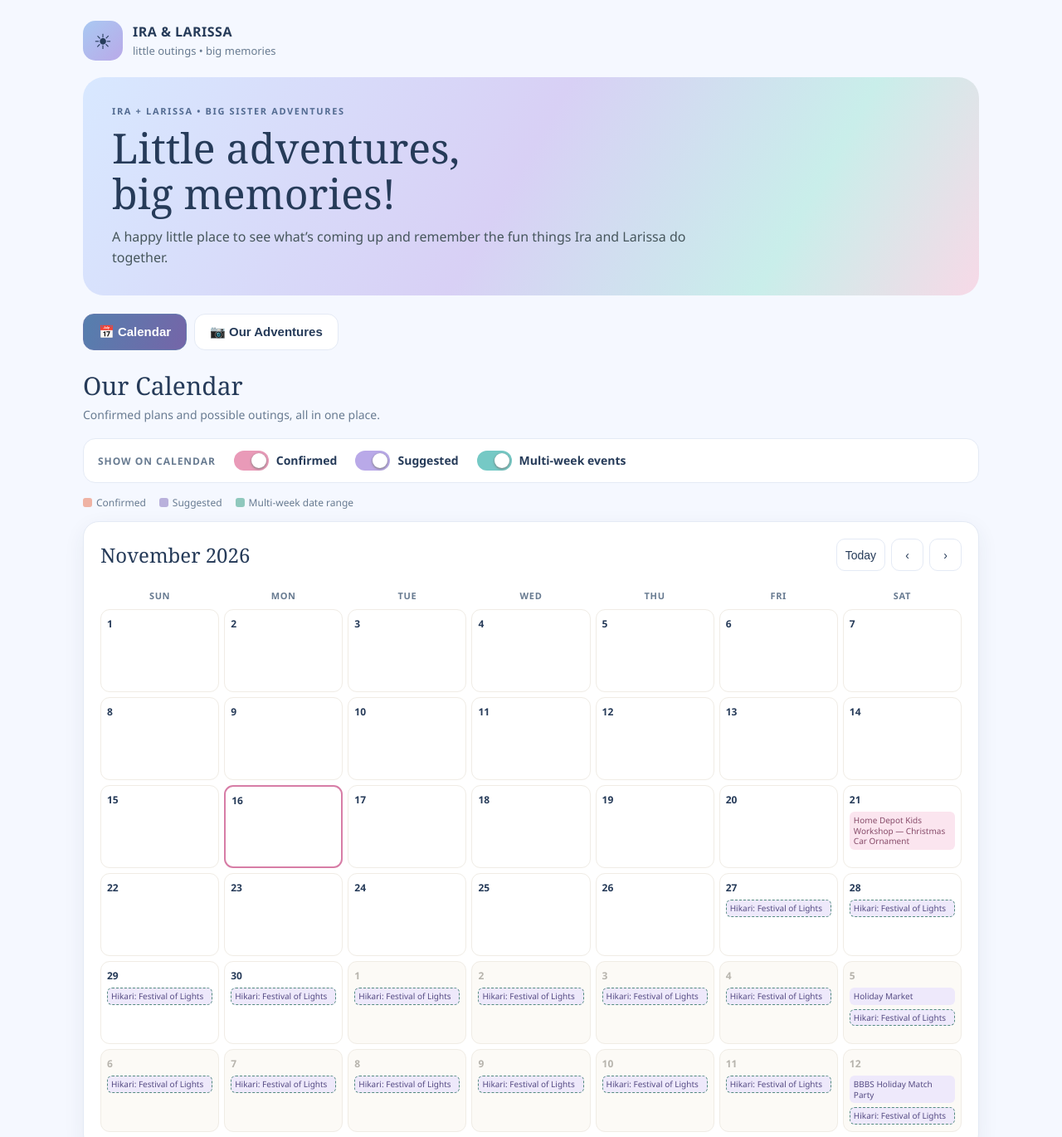
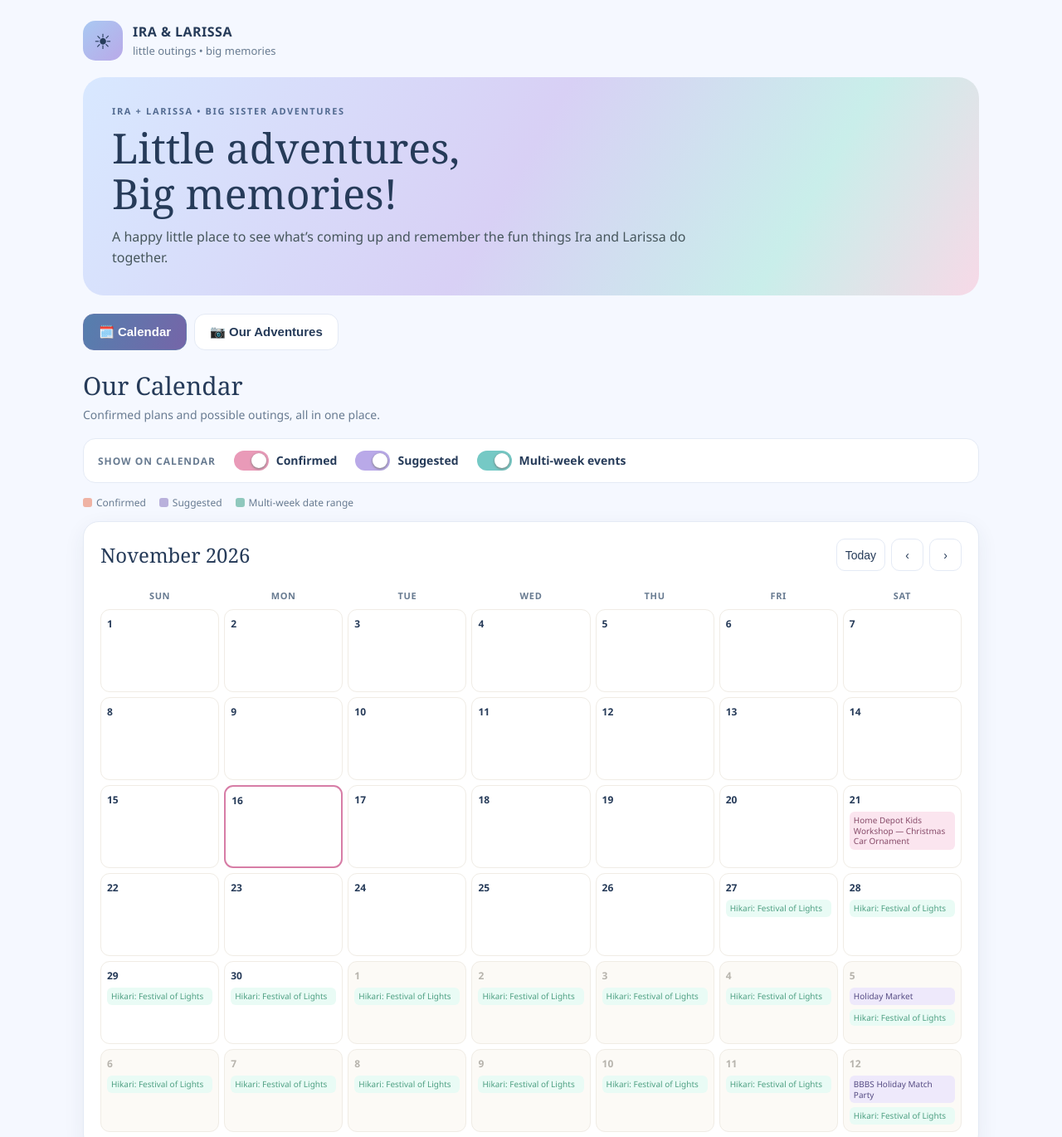
Before and after one commit to lndomingo/bbbs-calendar, a plain HTML site: page index.html in a window 1280 px wide. Shown: the top 1370 px of the page at 83% size. Drawn offline with Linux system fonts and the light colour scheme.

Commit message:
Fix formatting and update text in index.html

```diff
--- a/index.html
+++ b/index.html
@@ -40,10 +40,11 @@ h2{font:500 30px Georgia,serif;margin:0}h3{font:500 21px Georgia,serif;margin:0
 .day{min-height:100px;border:1px solid #f0ece5;border-radius:11px;padding:7px;background:#fff;min-width:0}
 .day.outside{background:#fcfaf6;color:#b7b4ad}.day.today{border:2px solid #d77da6}
 .day-num{font-size:12px;font-weight:800}.event{display:block;margin-top:5px;padding:4px 5px;border-radius:6px;font-size:10px;line-height:1.25;overflow-wrap:anywhere}
-.event.coral{background:#fbe5ef;color:#874b69}.event.lavender{background:#eee9fb;color:#554b83}.event.range{outline:1px dashed #548b80;outline-offset:-1px}
+.event.coral{background:#fbe5ef;color:#874b69}.event.lavender{background:#eee9fb;color:#554b83}.event.range{background:#e9fbf5;color:#4fa083}
 .below{display:grid;grid-template-columns:1fr 1fr;gap:16px;margin-top:17px}
 .info-card{padding:19px;box-shadow:none}.event-row{display:flex;gap:12px;border-top:1px solid var(--line);padding:12px 0}
-.datebox{min-width:68px;text-align:center;background:#e6f0ff;border-radius:9px;padding:7px 5px;font-size:11px;line-height:1.25;font-weight:800;color:#365b86}.datebox.range-datebox{min-width:76px;font-size:10px}
+.datebox {min-width: 76px;min-height: 55px;text-align: center;background: #e6f0ff;border-radius: 9px;padding: 7px 5px;font-size: 11px;line-height: 1.25;font-weight: 800;color: #365b86;display: flex;justify-content: center;align-items: center;}
+.datebox.range-datebox {min-width: 76px;font-size: 10px;}
 .event-row strong{display:block;font-size:14px}.event-row small{display:block;color:var(--muted);font-size:12px;line-height:1.5;margin-top:3px}
 .empty{font-size:14px;color:var(--muted);padding:10px 0}
 .everyday-ideas{border-top:1px solid var(--line);margin-top:15px;padding-top:16px}
@@ -69,11 +70,11 @@ h2{font:500 30px Georgia,serif;margin:0}h3{font:500 21px Georgia,serif;margin:0
 <header><div class="brand-mark">☀</div><div class="brand">IRA &amp; LARISSA<small>little outings • big memories</small></div></header>
 <section class="hero">
  <div class="eyebrow">Ira + Larissa • Big Sister Adventures</div>
- <h1>Little adventures,<br>big memories!</h1>
+ <h1>Little adventures,<br>Big memories!</h1>
  <p>A happy little place to see what’s coming up and remember the fun things Ira and Larissa do together.</p>
 </section>
 <div class="tabs">
- <button class="tab active" data-tab="calendar">📅 Calendar</button>
+ <button class="tab active" data-tab="calendar">🗓️ Calendar</button>
  <button class="tab" data-tab="adventures">📷 Our Adventures</button>
 </div>
 
@@ -122,7 +123,9 @@ h2{font:500 30px Georgia,serif;margin:0}h3{font:500 21px Georgia,serif;margin:0
 </div>
 
 <script>
+
 const events = [
+//confirmed
 {date:"2026-11-21",title:"Home Depot Kids Workshop — Christmas Car Ornament",time:"9:00 AM",place:"Home Depot (Brea)",note:"Activities and crafts, then breakfast!",color:"coral"},
 {date:"2026-12-05",title:"Holiday Market",time:"1:00–5:00 PM",place:"TBR Books (Claremont? confirm)",note:"Shop small. Read cozy. Make it a bookish holiday.",color:"lavender"},
 {date:"2026-12-12",title:"BBBS Holiday Match Party",time:"11:00 AM–2:00 PM",place:"Dave & Buster’s (Irvine)",note:"Food, games, prizes, crafts, and holiday fun.",color:"lavender"},
```
